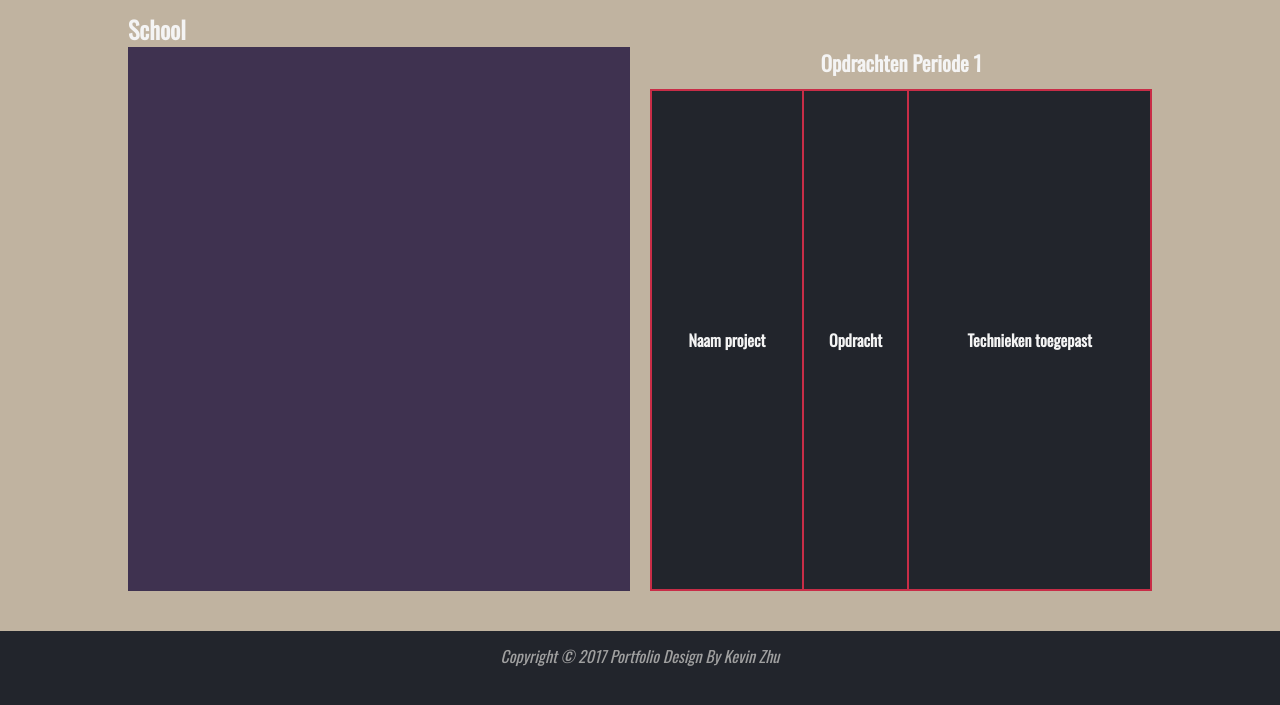
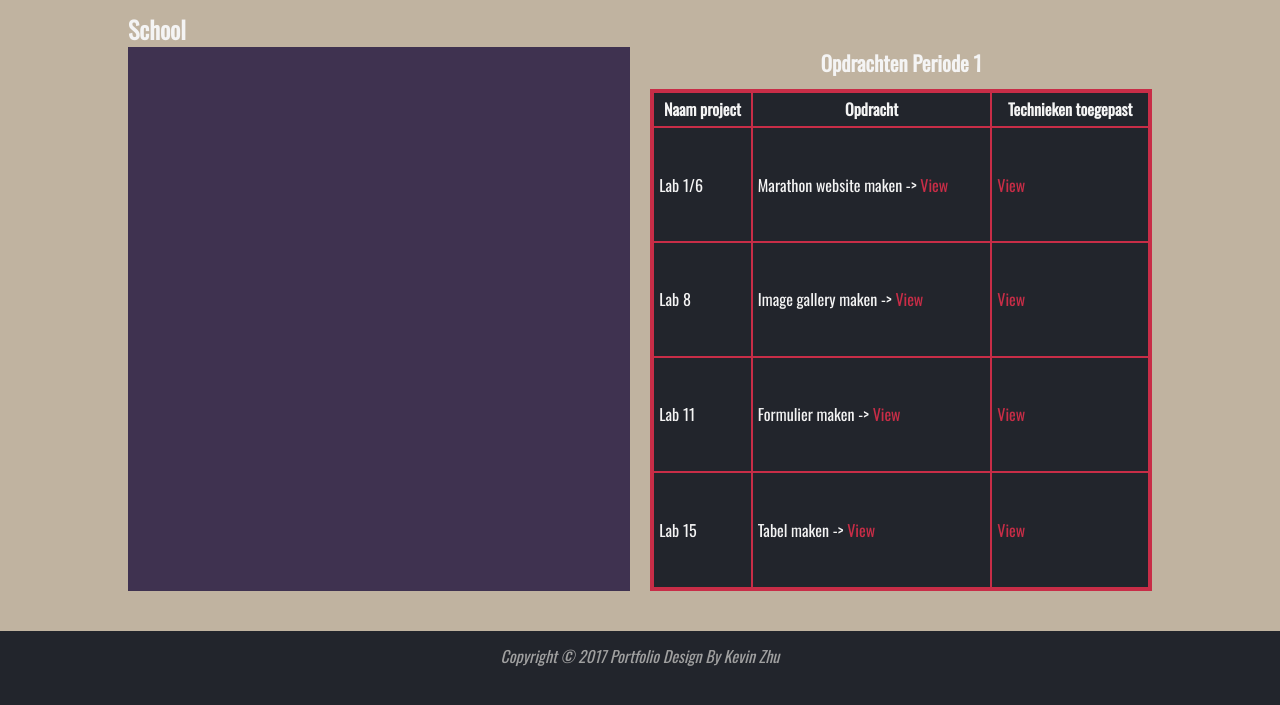
Before and after one commit to JustKevin17/portfolio, a plain HTML site: page school.html in a window 1280 px wide. Shown: the part 101-806 px from the top of the page. Drawn offline with nearby package versions, Linux system fonts and the light colour scheme.

Commit message:
something

```diff
--- a/school.html
+++ b/school.html
@@ -8,11 +8,12 @@
 </head>
 <body>
 
-<header class="header1">
+<header>
     <div class="container">
         <div class="header-title">
             <h1>Portfolio <span class="red">Design</span></h1>
         </div>
+
         <nav>
             <ul>
                 <li><a href="index.html">Home</a></li>
@@ -32,11 +33,39 @@
 
             <table>
                 <caption>Opdrachten Periode 1</caption>
+                <thead>
                 <tr>
                     <th>Naam project</th>
                     <th>Opdracht</th>
                     <th>Technieken toegepast</th>
                 </tr>
+                </thead>
+
+                <tbody>
+                <tr>
+                    <td>Lab 1/6</td>
+                    <td>Marathon website maken -> <a href="img/marathon.png" target="_blank">View</a></td>
+                    <td><a href="Lab1-6.pdf" target="_blank">View</a></td>
+                </tr>
+
+                <tr>
+                    <td>Lab 8</td>
+                    <td>Image gallery maken -> <a href="img/gallery.png" target="_blank">View</a></td>
+                    <td><a href="Lab8.pdf" target="_blank">View</a></td>
+                </tr>
+
+                <tr>
+                    <td>Lab 11</td>
+                    <td>Formulier maken -> <a href="img/forms.png" target="_blank">View</a></td>
+                    <td><a href="Lab11.pdf" target="_blank">View</a></td>
+                </tr>
+
+                <tr>
+                    <td>Lab 15</td>
+                    <td>Tabel maken -> <a href="img/tables.png" target="_blank">View</a></td>
+                    <td><a href="Lab15.pdf">View</a></td>
+                </tr>
+                </tbody>
             </table>
         </div>
     </div>
--- a/style.css
+++ b/style.css
@@ -85,7 +85,7 @@ h1 {
 }
 
 /*About*/
-.header1 {
+header {
     width: 100%;
     height: 11%;
     background-color: #22252c;
@@ -165,6 +165,10 @@ main h2 {
     text-decoration: none;
 }
 
+.about-flex a:hover {
+    color: #F6304C;
+}
+
 .about-flex {
     width: 100%;
     display: flex;
@@ -224,13 +228,25 @@ caption {
 table, th, td {
     border: 2px solid #C82D47;
     background-color: #22252c;
-    border-collapse: collapse;
     color: #f4f4f4;
     padding: 1%;
 }
 
 table {
     width: 49%;
+    border: 4px solid #C82D47;
+    border-collapse: collapse;
+    box-sizing: border-box;
+}
+
+
+table tr a {
+    text-decoration: none;
+    color: #C82D47;
+}
+
+table a:hover {
+    color: #F6304C;
 }
 
 /*Contact*/
@@ -258,7 +274,6 @@ table {
     display: flex;
     justify-content: space-between;
     align-items: center;
-    box-sizing: border-box;
 }
 
 textarea {
```
Also changed, not shown: about.html (+2 -2 lines), contact.html (+1 -1 lines), img/forms.png (added), img/gallery.png (added), img/tables.png (added), 5 other files.
